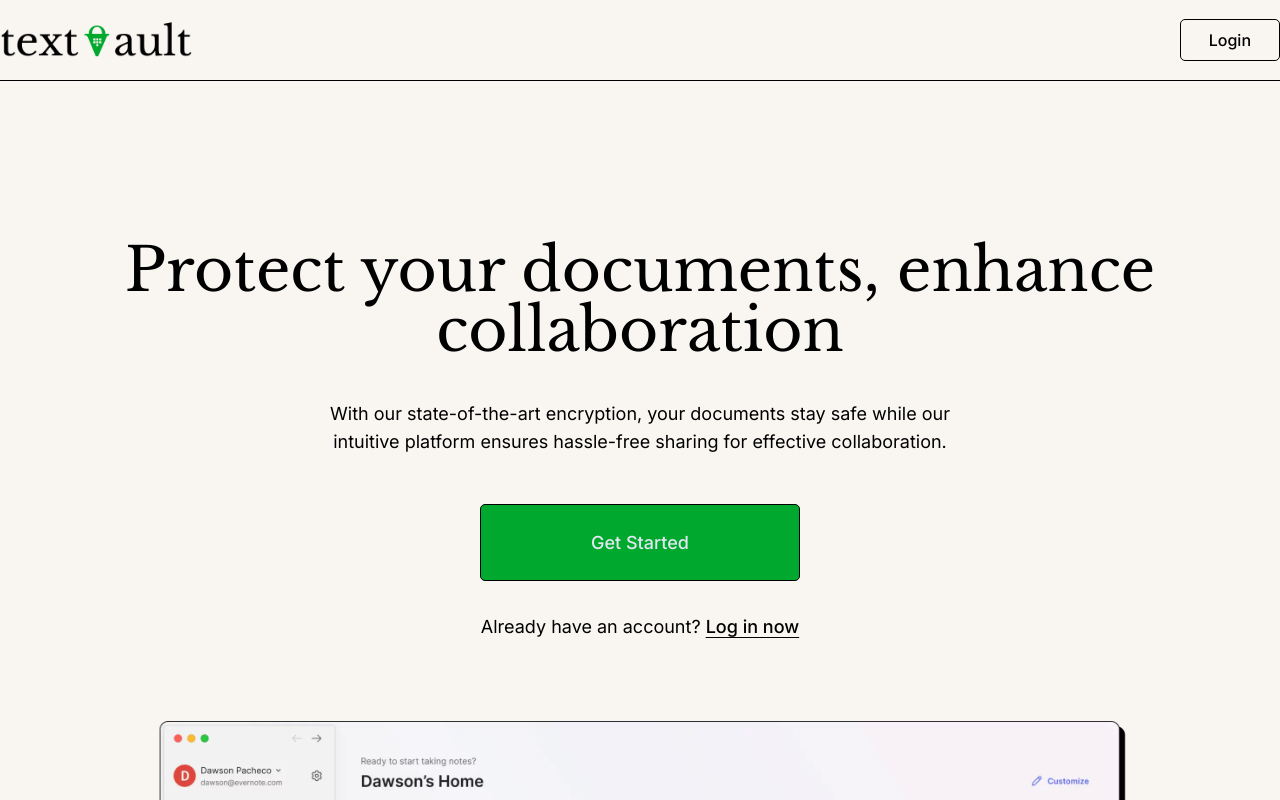
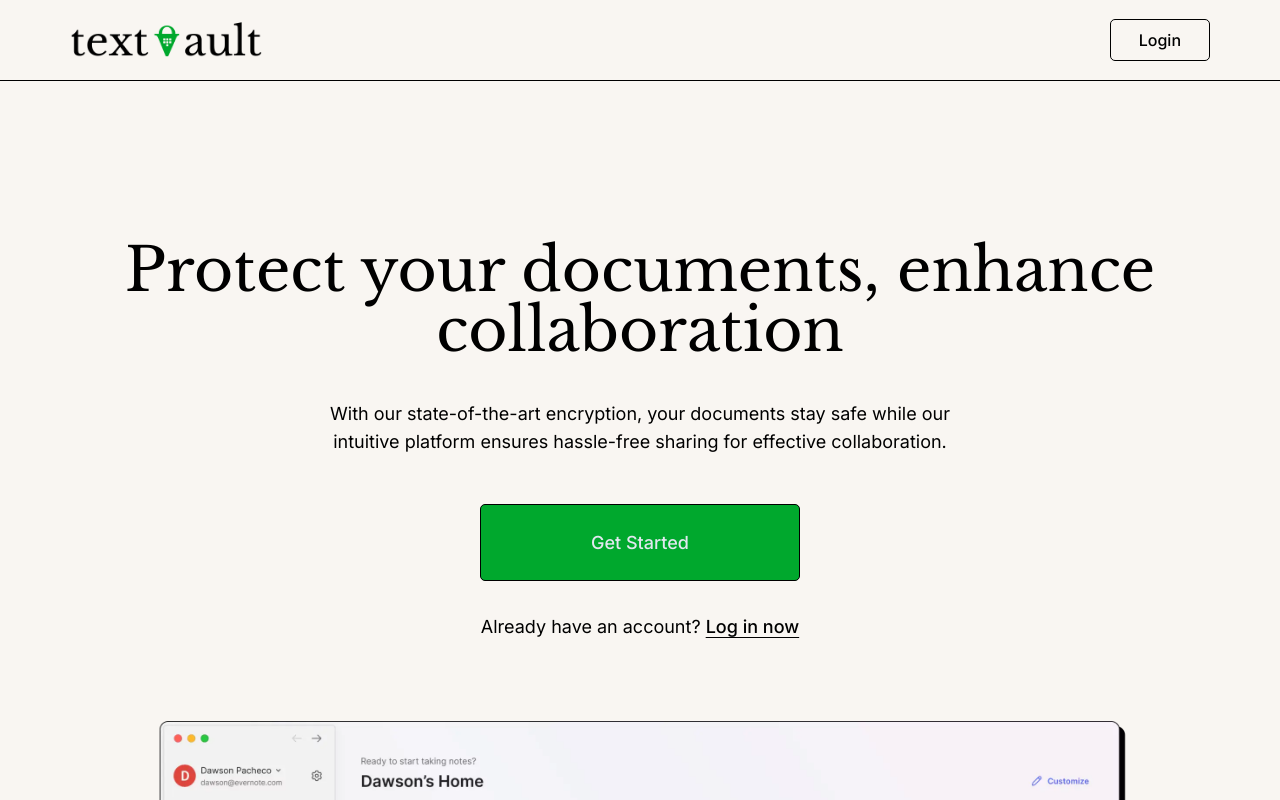
Before and after one commit to GIMMI42PIASTRATO/TextVault, a Next.js app in the folder next_app/: page / in a window 1280 px wide. Shown: the top 800 px of the page. Built offline with nearby package versions, Linux system fonts and the light colour scheme.

Commit message:
fix: fixed navbar responsiveness and background color

```diff
--- a/next_app/src/app/(homepage)/components/Navbar/navbar.module.css
+++ b/next_app/src/app/(homepage)/components/Navbar/navbar.module.css
@@ -3,7 +3,9 @@
   	justify-content: space-between;
   	align-items: center;
   	margin: 0 auto;
+	padding: 0 1.25rem;
 	height: 5rem;
+	background-color: var(--background-color);
 }
 
 .log_img {
@@ -11,6 +13,31 @@
     height: auto;
 }
 
+@media (min-width: 30rem) {
+	.container {
+		padding: 0 0;
+		max-width: 27.5rem;
+	}
+}
+
+@media (min-width: 48rem) {
+	.container {
+		max-width: 45rem;
+	}
+}
+
+@media (min-width: 64rem) {
+	.container {
+		max-width: 60rem;
+	}
+}
+
+@media (min-width: 80rem) {
+	.container {
+		max-width: 71.25rem;
+	}
+}
+
 @media (min-width: 90rem) {
 	.container {
 		max-width: 82.5rem;
--- /dev/null
+++ b/next_app/src/app/dashboard/page.tsx
@@ -0,0 +1,3 @@
+export default function Dashboard() {
+	return <div>Hello</div>;
+}
```
Also changed, not shown: next_app/src/app/dashboard/layout.tsx (added), 1 other file (tests, documents, lock files or other folders).
